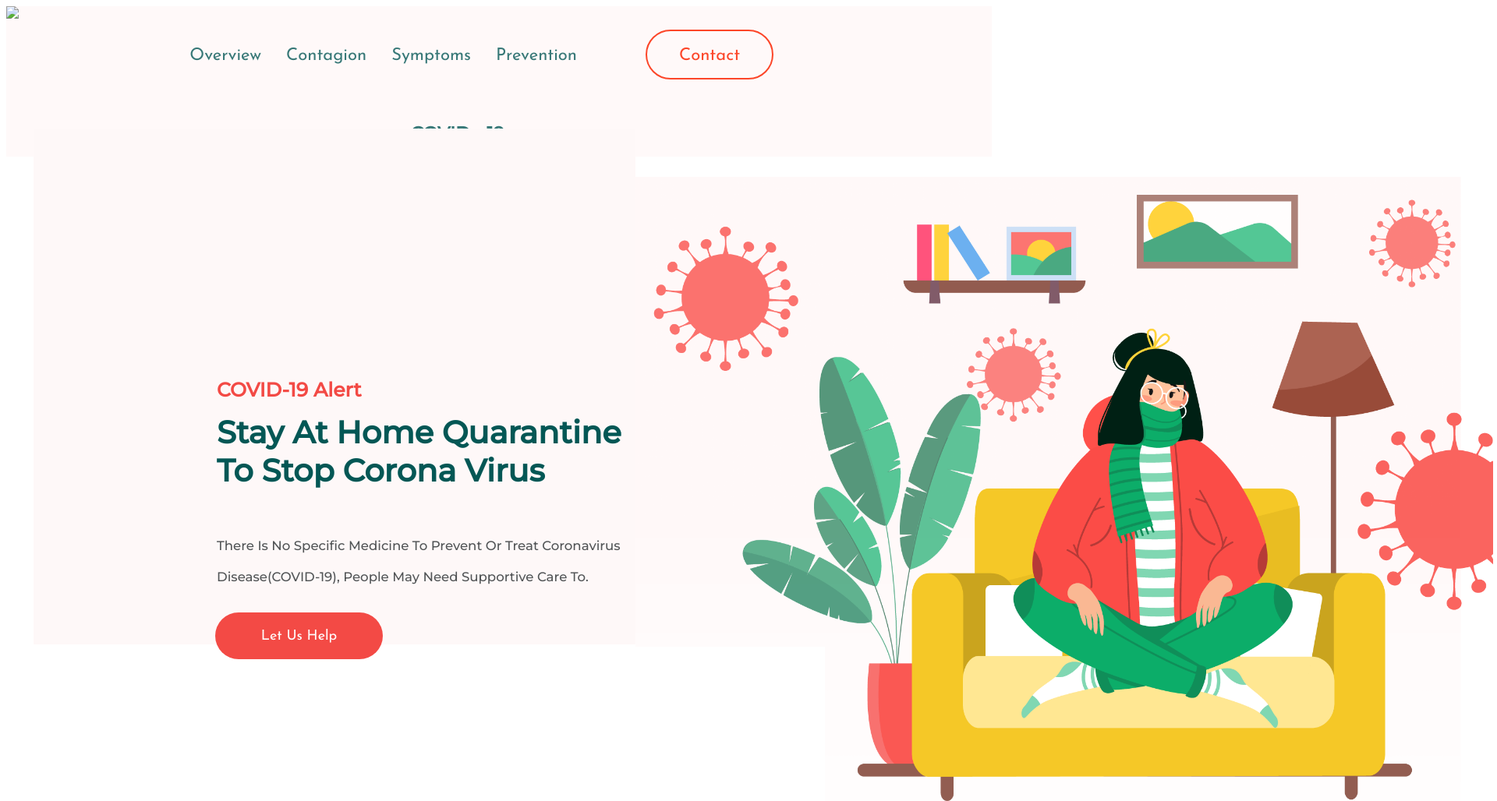
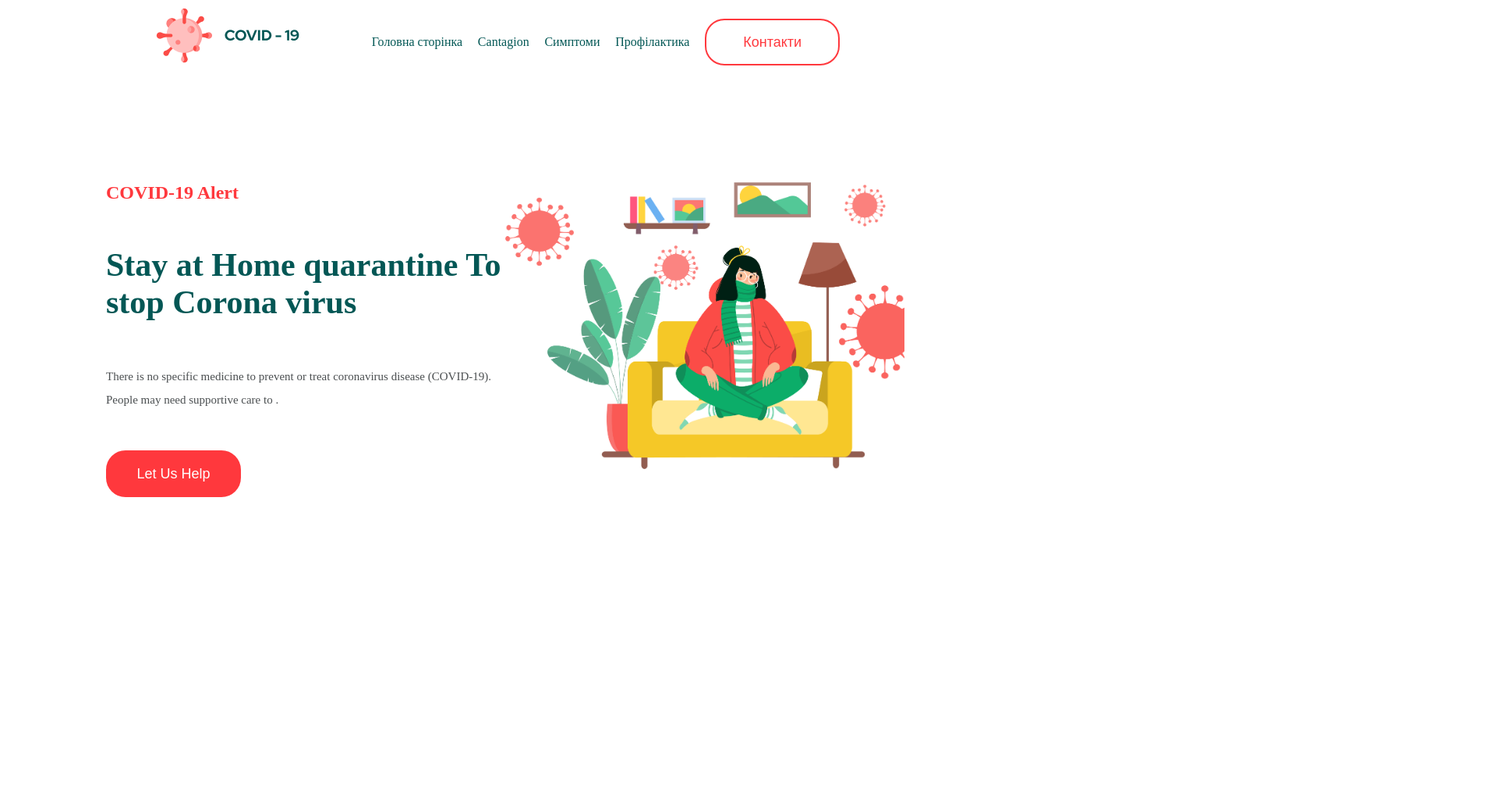
Before and after one commit to ivannatadash/RGR_Web, a plain HTML site: page pages/index.html in a window 1280 px wide. Shown: the whole page at 78% size, 1920 px wide, since content can reach past the window. After the commit the page ends 800 px from the top, so only its background shows below. Drawn offline with Linux system fonts and the light colour scheme.

Commit message:
refactor styles on homepahe

```diff
--- a/pages/index.html
+++ b/pages/index.html
@@ -2,67 +2,40 @@
 <html lang="en">
 <head>
     <meta charset="UTF-8">
-    <meta kaywords="HNML-document">
-    <title>RGR</title>
-    <link rel="stylesheet" type="text/css" href="../styles/main_rgr.css">
-    <link href="https://fonts.googleapis.com/css2?family=Josefin+Sans:wght@300;400&family=Montserrat:wght@400;500&family=Open+Sans&display=swap"
-          rel="stylesheet">
-    <style>
-        body {
-            background-color: #FFFFFF;
-        }
-    </style>
+    <meta name="viewport"
+          content="width=device-width, user-scalable=no, initial-scale=1.0, maximum-scale=1.0, minimum-scale=1.0">
+    <meta http-equiv="X-UA-Compatible" content="ie=edge">
+    <title>Document</title>
+    <link rel="stylesheet" href="../styles/index.css">
 </head>
 
 <body>
-    <div class="topnav">
-        <img src="C:\370.jpg">
-        <a class="active" href="#Contact">Contact</a>
-        <a href="../pages/prevention.html">Prevention</a>
-        <a href="#Symptoms">Symptoms</a>
-        <a href="#Contagion">Contagion</a>
-        <a href="#Overview">Overview</a>
+<nav>
+    <section>
+        <a href="index.html">
+            <img src="../assets/images/logo.png" alt="logo">
+        </a>
+    </section>
+    <ul class="nav-list">
+        <li><a href="index.html">Головна сторінка</a></li>
+        <li><a href="#">Cantagion</a></li>
+        <li><a href="#">Симптоми</a></li>
+        <li><a href="prevention.html">Профілактика</a></li>
+        <li>
+            <button class="contact-btn">Контакти</button>
+        </li>
+    </ul>
+</nav>
 
-
-        <div class="quotes">
-            <h1><font color="#377877">COVID - 19<h1></font>
-        </div>
-    </div>
-
-
-<div class="image1">
-    <p><a href="page/lorem.html"><img src="../assets/images/img1.png"
-                                      width="1100" height="873"></a></p>
-</div>
-
-<div class="image2">
-    <p><a href="page/lorem.html"><img src="../assets/images/img2.jpg"
-                                      width="772" height="662"></a></p>
-</div>
-
-<div class="image3">
-    <p><a href="page/lorem.html"><img src="../assets/images/img3.jpg"
-                                      width="300" height="320"></a></p>
-</div>
-
-<div class="text1">
-    <b><font color="#F34A45">COVID-19 Alert<h1>
-</div>
-
-<div class="text2">
-    <b><font color="#035755">Stay At Home Quarantine<br>To Stop Corona Virus</font>
-</div>
-
-<div class="text3">
-    <font color="#515456">There Is No Specific Medicine To Prevent Or Treat Coronavirus<br><br>Disease(COVID-19), People
-        May Need Supportive Care To.</font>
-</div>
-
-<div class="button">
-    <form>
-        <p><input class="butt" type="button" value="Let Us Help"></p>
-    </form>
-</div>
-
+<main class="main-container">
+    <section>
+        <h4 class="main-header">COVID-19 Alert</h4>
+        <h4 class="main-subheader">Stay at Home quarantine
+            To stop Corona virus</h4>
+        <p class="main-helper-text">There is no specific medicine to prevent or treat coronavirus disease (COVID-19). People may need supportive care to .</p>
+        <button class="btn">Let Us Help</button>
+    </section>
+    <section class="image-section"><img src="../assets/images/homepageImage.png" alt="Фото на головній сторінці"></section>
+</main>
 </body>
 </html>
--- /dev/null
+++ b/styles/index.css
@@ -0,0 +1,66 @@
+@import "partials/nav.css";
+
+body {
+    width: 100vw;
+    display: flex;
+    flex-direction: column;
+    align-items: center;
+    overflow: hidden;
+}
+
+.main-container {
+    width: 80vw;
+    height: 80vh;
+    display: flex;
+    align-self: center;
+    flex-direction: row;
+    align-items: center;
+    justify-content: center;
+}
+
+.image-section {
+    align-items: center;
+    justify-content: center;
+}
+
+.image-section > img {
+    width: 40vw;
+}
+
+.main-header {
+    color: #FF383D;
+    font-weight: 900;
+    font-size: 24px;
+}
+
+.main-subheader {
+    color: #035755;
+    font-weight: 900;
+    font-size: 42px;
+}
+
+.main-helper-text {
+    color: #4B4F51;
+    font-size: 15px;
+    font-weight: 200;
+    line-height: 30px;
+    margin-bottom: 50px;
+}
+
+.btn {
+    border: 2px solid #FF383D;
+    padding: 10px 15px;
+    background-color: #FF383D;
+    width: 173px;
+    height: 60px;
+    border-radius: 25px;
+    color: white;
+    font-size: 18px;
+}
+
+.btn:hover {
+    background-color: white;
+    color: #FF383D;
+    cursor: pointer;
+    transition: 500ms;
+}
--- a/styles/main_rgr.css
+++ /dev/null
@@ -1,120 +0,0 @@
-.topnav img {
-
-    float: left;
-    margin-right: 20px;
-}
-
-
-.quotes{
-    background-color: #FFF9F9;
-    overflow: hidden;
-    float: right;
-    text-align: center;
-    margin-top: 37px;
-    margin-right: 625px;
-}
-
-
-.topnav {
-    background-color: #FFF9F9;
-    overflow: hidden;
-
-}
-
-.topnav a {
-    position: relative;
-    left:-280px;
-    float: right;
-    display: block;
-    color: #377877;
-    text-align: center;
-    padding: 22px 16px;
-    text-decoration: none;
-    font-size: 22px;
-    font-family: Josefin Sans, sans-serif;
-    margin-top: 30px;
-}
-
-.topnav a:hover {
-    color: #F24B4B;
-}
-
-.topnav a.active {
-  color: #fc4629;
-  border: 2.9px solid #FC4629;
-  height: 20px;
-  width: 120px;
- border-radius: 55px;
- padding: 20px;
- margin-left: 72px;
-
-}
-
-h1 {
-  font-size: 23px;
-  font-family: Montserrat, sans-serif;
-}
-
-
-.image1 img{
- /*border: 5px solid #FC4629;*/
- margin: 10px 21px 22px 807px;
-}
-
-.image2 img{
-position: absolute;
- top: 155px;
- margin: 10px 21px 22px 35px;
-}
-
-.image3 img{
-position: absolute;
- top: 820px;
- margin: 10px 21px 22px 750px;
-}
-
-.text1 {
-position: absolute;
-top: 485px;
-margin-left: 270px;
-font-size: 25px;
-font-family: Montserrat, sans-serif;
-}
-
-.text2 {
-position: absolute;
-top: 530px;
-margin-left: 270px;
-font-size: 40px;
-font-family: Montserrat, sans-serif;
-}
-
-.text3 {
-position: absolute;
-top: 690px;
-margin-left: 270px;
-font-size: 16.6px;
-font-family: Montserrat, sans-serif;
-font-weight: 500;
-}
-
-.button{
-  position: absolute;
-  text-align: center;
-  padding-left: 268px;
-  top: 770px;
-  font-color: white;
-}
-
-.butt{
-  border: 3px solid red;
-  font-family:Josefin Sans, sans-serif;
-  height:60px;
-  width:215px;
-  border-radius: 55px;
-  padding: 20px;
-  border: none;
-  color: white;
-  background: #F34A45;
-  font-size: 18px !important;
-}
```
Also changed, not shown: pages/prevention.html (+10 -6 lines), assets/images/homepageImage.png (added), assets/images/img1.png (deleted), assets/images/img2.jpg (deleted), assets/images/img3.jpg (deleted), styles/prevention.css (line endings or trailing spaces), 1 other file.
